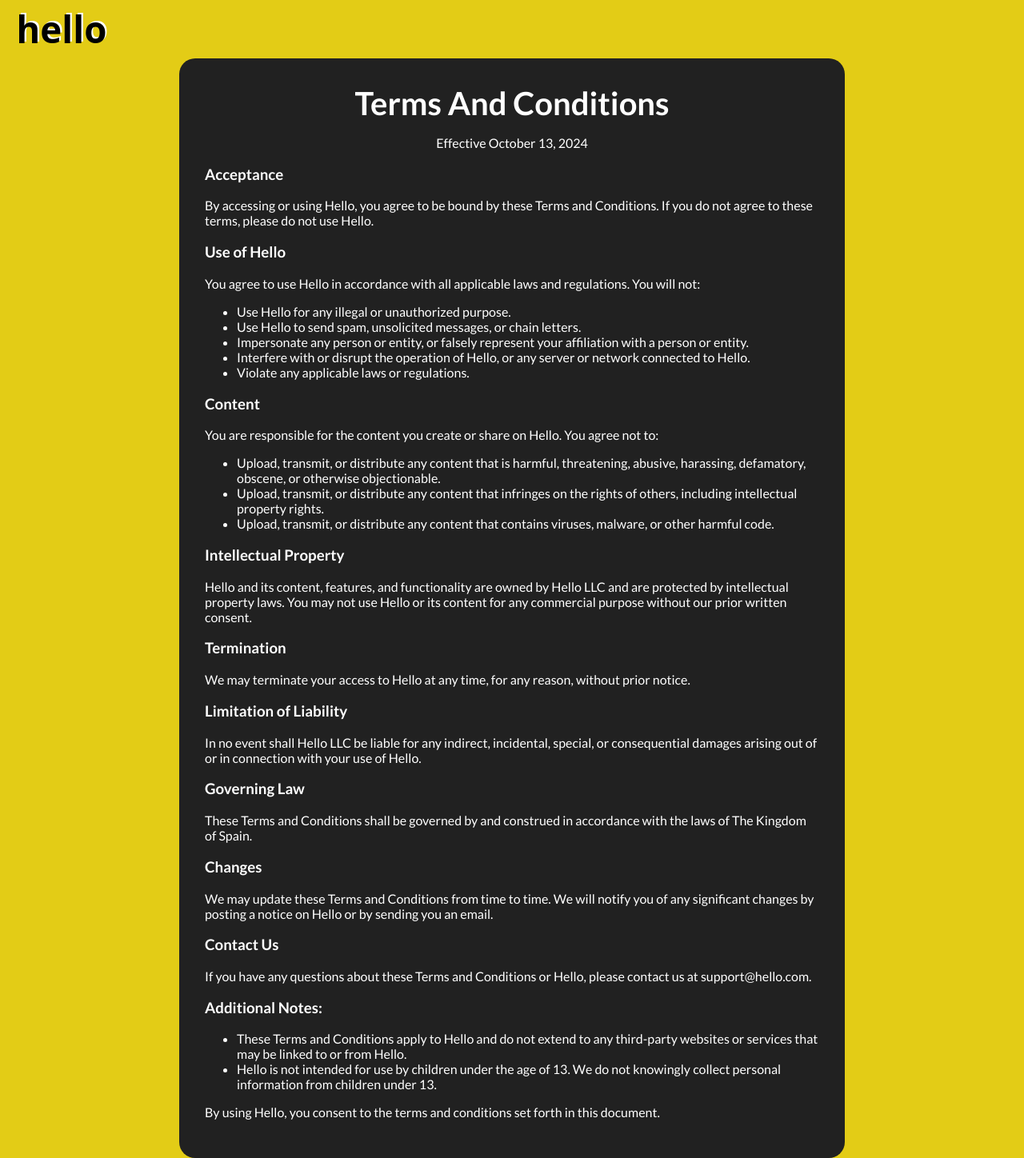
After one commit to locwa/Hello, a PHP site: page /terms_and_conditions.html in a window 1280 px wide. The commit adds this page. Shown: the whole page at 80% size. Run offline with PHP 8.4, Linux system fonts and the light colour scheme.

Commit message:
added legal document pages

```diff
--- a/src/public/css/style.css
+++ b/src/public/css/style.css
@@ -74,6 +74,10 @@
 }
 .sm{
     font-size: 1.2rem;
+    margin: 0;
+}
+.lg{
+    font-size: 2.5rem;
     margin: 0;
 }
 .xl{
@@ -572,3 +576,16 @@
     margin: 1rem auto;
     border-radius: 20px;
 }
+
+/* Legal Pages */
+main{
+    margin: auto;
+    height: 70%;
+    width: 60%;
+    padding: 2rem;
+    border-radius: 20px;
+    background-color: #212121;
+}
+header{
+    text-align: center;
+}
--- a/src/public/js/scripts.js
+++ b/src/public/js/scripts.js
@@ -1,3 +1,6 @@
+// TODO: make page responsive
+// TODO: add security
+
 // Intervals for retrievals
 setInterval(getLatest, 1000);
 
--- /dev/null
+++ b/src/public/terms_and_conditions.html
@@ -0,0 +1,127 @@
+<!DOCTYPE html>
+<html lang="en">
+<head>
+  <meta charset="UTF-8">
+  <meta name="viewport" content="width=device-width, initial-scale=1.0">
+  <link rel="preconnect" href="https://fonts.googleapis.com">
+  <link rel="preconnect" href="https://fonts.gstatic.com" crossorigin>
+  <link href="https://fonts.googleapis.com/css2?family=Lato:ital,wght@0,100;0,300;0,400;0,700;0,900;1,100;1,300;1,400;1,700;1,900&family=Poppins:ital,wght@0,100;0,200;0,300;0,400;0,500;0,600;0,700;0,800;0,900;1,100;1,200;1,300;1,400;1,500;1,600;1,700;1,800;1,900&display=swap" rel="stylesheet">
+  <link rel="stylesheet" href="./css/style.css">
+  <link rel="icon" href="../../assets/img/favicon.png" type="image/x-icon">
+  <title>Terms and Conditions | Hello</title>
+</head>
+<body>
+  <nav>
+    <a href="homepage.php" class="nav-logo">
+      <svg
+              width="150"
+              height="70"
+              viewBox="0 0 180 46.566696"
+              version="1.1"
+              id="svg1"
+              xml:space="preserve"
+              xmlns="http://www.w3.org/2000/svg"
+      >
+                  <defs
+                          id="defs1"><rect
+                      x="35.695824"
+                      y="104.04952"
+                      width="431.38782"
+                      height="219.49133"
+                      id="rect1" /><rect
+                          x="35.695824"
+                          y="104.04952"
+                          width="431.38782"
+                          height="219.49133"
+                          id="rect1-1" /></defs><g
+              id="layer1"
+              transform="translate(60,-6.6905746)"><text
+                      xml:space="preserve"
+                      transform="matrix(0.75368191,0,0,0.78158514,-112.92602,-82.823726)"
+                      id="text1"
+                      style="font-size:72.6962px;white-space:pre;shape-inside:url(#rect1);display:inline;fill:#ffffff;stroke-width:0"
+                      x="12.983988"
+                      y="0"><tspan
+                          x="157.93872"
+                          y="170.19329"
+                          id="tspan3"><tspan
+                          style="font-weight:900;font-family:'Noto Sans';-inkscape-font-specification:'Noto Sans Heavy';text-align:center;text-anchor:middle"
+                          id="tspan1">hello</tspan></tspan></text><text
+              xml:space="preserve"
+              transform="matrix(0.75368191,0,0,0.78158514,-115.60872,-80.440226)"
+              id="text1-0"
+              style="font-size:72.6962px;white-space:pre;shape-inside:url(#rect1-1);display:inline;fill:#000000;stroke-width:0"
+              x="12.983988"
+              y="0"><tspan
+                          x="157.93872"
+                          y="170.19329"
+                          id="tspan5"><tspan
+                          style="font-weight:900;font-family:'Noto Sans';-inkscape-font-specification:'Noto Sans Heavy';text-align:center;text-anchor:middle"
+                          id="tspan4">hello</tspan></tspan></text></g>
+              </svg>
+    </a>
+  </nav>
+  <main>
+    <header>
+      <h1 class="lg">Terms And Conditions</h1>
+      <p>Effective October 13, 2024</p>
+    </header>
+    <article>
+      <h3>Acceptance</h3>
+      <p>By accessing or using Hello, you agree to be bound by these Terms and Conditions. If you do not agree to these terms, please do not use Hello.</p>
+    </article>
+    <article>
+      <h3>Use of Hello</h3>
+      <p>You agree to use Hello in accordance with all applicable laws and regulations. You will not:</p>
+      <ul>
+        <li>Use Hello for any illegal or unauthorized purpose.</li>
+        <li>Use Hello to send spam, unsolicited messages, or chain letters.</li>
+        <li>Impersonate any person or entity, or falsely represent your affiliation with a person or entity.</li>
+        <li>Interfere with or disrupt the operation of Hello, or any server or network connected to Hello.</li>
+        <li>Violate any applicable laws or regulations.</li>
+      </ul>
+    </article>
+    <article>
+      <h3>Content</h3>
+      <p>You are responsible for the content you create or share on Hello. You agree not to:</p>
+      <ul>
+        <li>Upload, transmit, or distribute any content that is harmful, threatening, abusive, harassing, defamatory, obscene, or otherwise objectionable.</li>
+        <li>Upload, transmit, or distribute any content that infringes on the rights of others, including intellectual property rights.</li>
+        <li>Upload, transmit, or distribute any content that contains viruses, malware, or other harmful code.</li>
+      </ul>
+    </article>
+    <article>
+      <h3>Intellectual Property</h3>
+      <p>Hello and its content, features, and functionality are owned by Hello LLC and are protected by intellectual property laws. You may not use Hello or its content for any commercial purpose without our prior written consent.</p>
+    </article>
+    <article>
+      <h3>Termination</h3>
+      <p>We may terminate your access to Hello at any time, for any reason, without prior notice.</p>
+    </article>
+    <article>
+      <h3>Limitation of Liability</h3>
+      <p>In no event shall Hello LLC be liable for any indirect, incidental, special, or consequential damages arising out of or in connection with your use of Hello.</p>
+    </article>
+    <article>
+      <h3>Governing Law</h3>
+      <p>These Terms and Conditions shall be governed by and construed in accordance with the laws of The Kingdom of Spain.</p>
+    </article>
+    <article>
+      <h3>Changes</h3>
+      <p>We may update these Terms and Conditions from time to time. We will notify you of any significant changes by posting a notice on Hello or by sending you an email.</p>
+    </article>
+    <article>
+      <h3>Contact Us</h3>
+      <p>If you have any questions about these Terms and Conditions or Hello, please contact us at support@hello.com.</p>
+    </article>
+    <article>
+      <h3>Additional Notes:</h3>
+      <ul>
+        <li>These Terms and Conditions apply to Hello and do not extend to any third-party websites or services that may be linked to or from Hello.</li>
+        <li>Hello is not intended for use by children under the age of 13. We do not knowingly collect personal information from children under 13.</li>
+      </ul>
+      <p>By using Hello, you consent to the terms and conditions set forth in this document.</p>
+    </article>
+  </main>
+</body>
+</html>
```
Also changed, not shown: src/public/homepage.php (+5 -3 lines), src/public/privacy_policy.html (added, +135 -0 lines).
